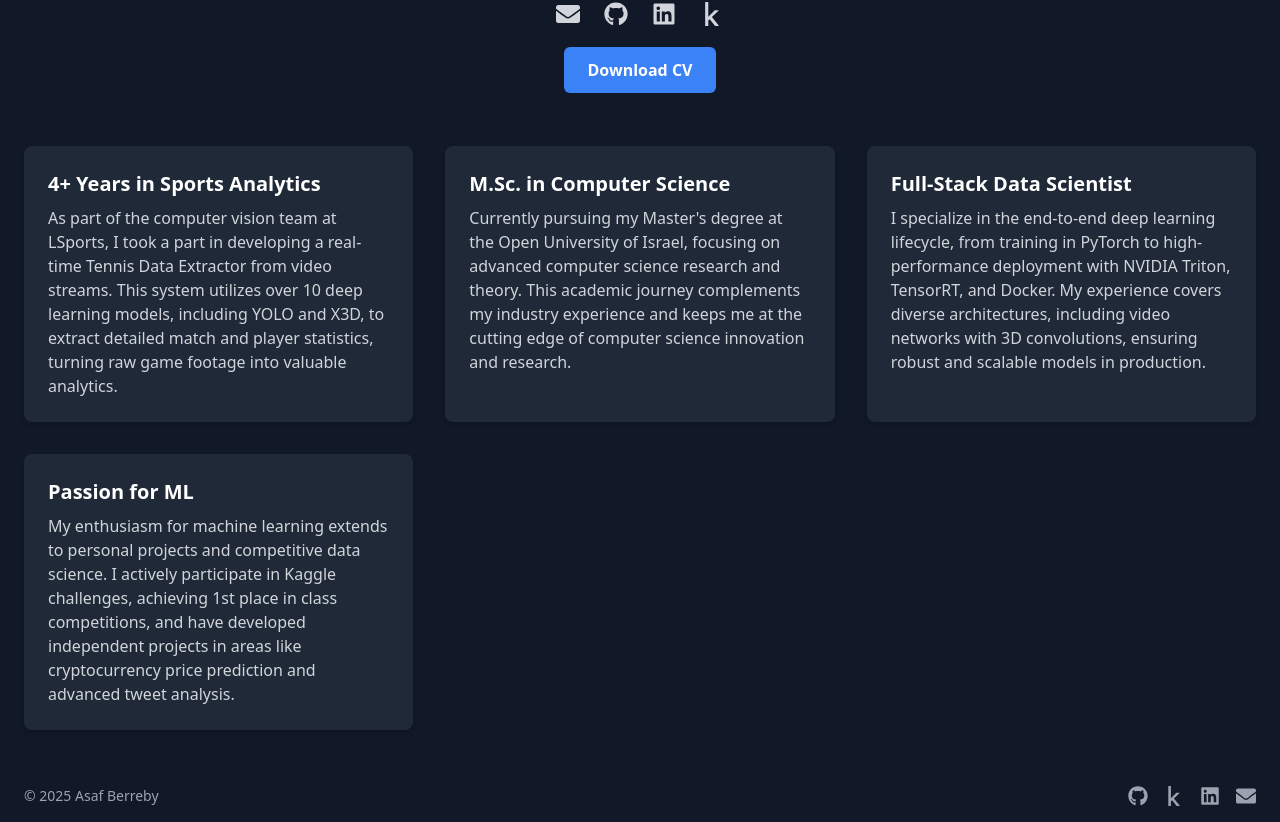
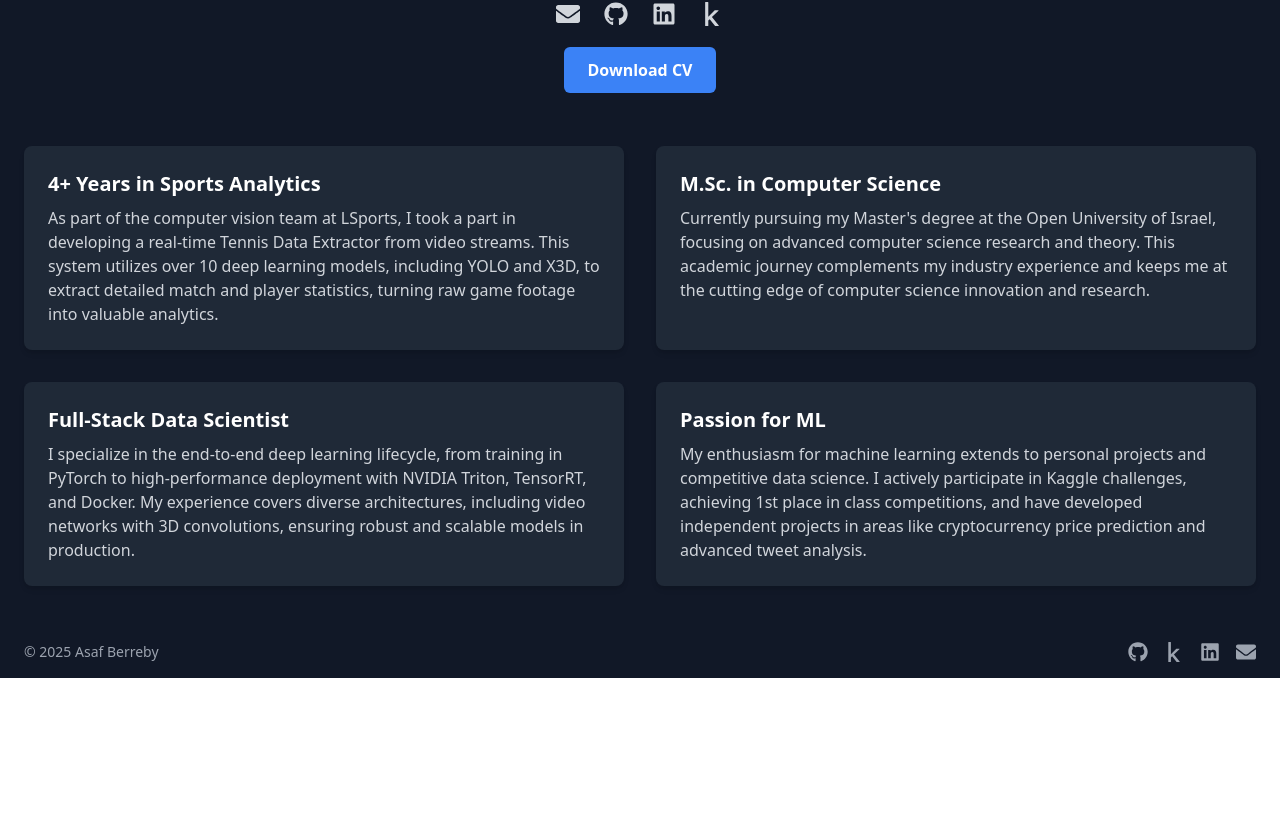
Before and after one commit to asafb2k/my_landing_page, a React (Vite) app: page / in a window 1280 px wide. Shown: the part 410-1232 px from the top of the page. After the commit the page ends 1088 px from the top, so only its background shows below. Built offline with nearby package versions, Linux system fonts and the light colour scheme.

Commit message:
Update Home component layout to adjust grid columns from 3 to 2, improving visual organization of content.

```diff
--- a/src/pages/Home.tsx
+++ b/src/pages/Home.tsx
@@ -63,7 +63,7 @@ const Home: React.FC = () => {
           initial={{ opacity: 0 }}
           animate={{ opacity: 1 }}
           transition={{ duration: 0.5, delay: 0.2 }}
-          className="mt-16 grid md:grid-cols-3 gap-8"
+          className="mt-16 grid md:grid-cols-2 gap-8"
         >
           <div className="p-6 bg-white dark:bg-gray-800 rounded-lg shadow-md">
             <h3 className="text-xl font-bold text-gray-800 dark:text-white">4+ Years in Sports Analytics</h3>
```
